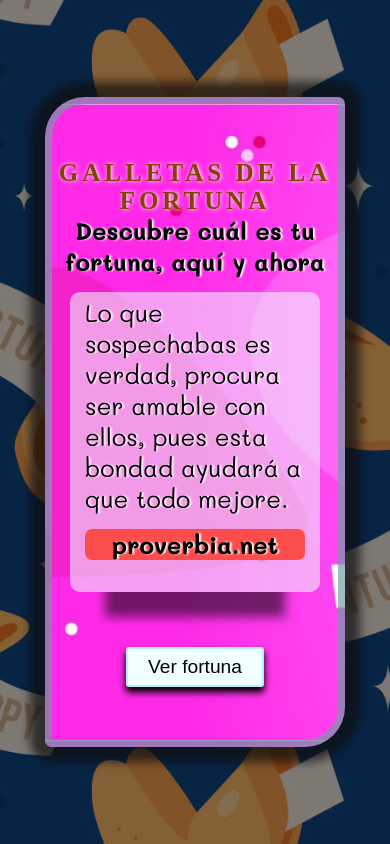
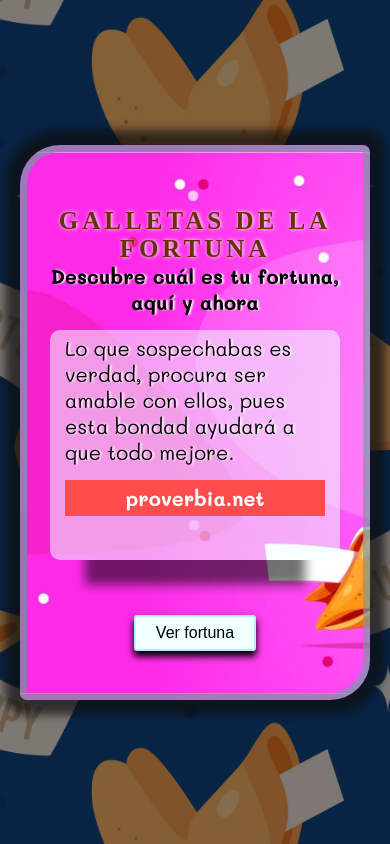
Before and after one commit to Compucalima/fortune-cookies, a React (Vite) app: page / in a window 390 px wide. Built offline with nearby package versions, Linux system fonts and the light colour scheme; a web font is replaced by a local one.

Commit message:
Entrega final, ajuste de responsividad full

```diff
--- a/src/App.css
+++ b/src/App.css
@@ -5,7 +5,6 @@
     padding: 0;
     box-sizing: border-box;
 }
-
 #root {
   display: flex;
   justify-content: center;
@@ -13,7 +12,6 @@
   height: 100vh;
 }
 body {
-
   position: relative;
   font-family: 'Mali', cursive;
   background-image: url('/img/background.jpg');
--- a/src/App.jsx
+++ b/src/App.jsx
@@ -5,7 +5,9 @@ import { useState } from 'react'
 function App() {
   const rutaBase = '/img/'
   const images = ['fondo1.jpg', 'fondo2.jpg', 'fondo3.jpg', 'fondo4.jpg']
+  let rutaCompleta = rutaBase + images[Math.floor(Math.random() * images.length)]
   const [index, setIndex] = useState(0)
+
   const nextPhrase = () => {
       if(index < frases.length -1){
         setIndex(index + 1)
@@ -13,7 +15,6 @@ function App() {
         setIndex(0)
       }
   }
-  let rutaCompleta = rutaBase + images[Math.floor(Math.random() * images.length)]
   const articleCardStyle = {
     backgroundImage: `url(${rutaCompleta})`,
   };
--- a/src/index.css
+++ b/src/index.css
@@ -28,7 +28,7 @@
   font-family: 'Rubik Dirt', cursive;
   font-size: 35px;
   letter-spacing: 4px;
-  color: rgb(131, 67, 7);
+  color: rgb(100, 51, 6);
   text-shadow:  rgb(253, 253, 253) 1px 0 4px;
 }
 .titulo__app {
@@ -46,10 +46,10 @@
 }
 .message__content {
   width: 550px;
-  height: 200px;
+  height: 230px;
   margin-top: 55px;
   margin-bottom: 55px;
-  padding: 20px 70px ;
+  padding: 20px 40px ;
   background-color: rgba(240, 255, 255, 0.543);
   box-shadow: 0px 60px 10px -35px rgba(6, 6, 6, 0.563);
   border-radius: 10px;
@@ -57,12 +57,13 @@
 .autor{
   display: flex;
   justify-content: center;
+  color: #fff;
   margin-top: 10px;
   background-color: #fc4c4c;
   margin-top: 15px;
-  border-radius: 7px;
   font-weight: bold;
-
+  text-shadow: none;
+  padding: 5px 3px;
 }
 .message__button {
   cursor: pointer;
@@ -98,18 +99,47 @@
 @media screen and (max-width: 479px) {
   .message__content {
     padding: 5px 15px ;
-    width: 250px;
-    height: 300px;
+    width: 290px;
+    height: 230px;
     margin-top: 15px;
     transition: 0.5s ease-in-out;
+    font-size: 20px;
   }
   .article__card {
-    width: 300px;
-    height: 650px;
+    width: 350px;
+    height: 555px;
     border-radius: 40px 7px 40px 7px;
     transition: 0.5s ease-in-out;
+    margin: 10px;
   }
   .titulo__app h1 {
     font-size: 25px;
   }
+  .sub__titulo{
+    font-size: 20px;
+  }
+  .message__button {
+    font-size: 16px;
+  }
 }
+@media screen and (max-width: 281px) {
+  .message__content {
+    width: 230px;
+    margin-top: 10px;
+    margin-bottom: 30px;
+    font-size: 18px;
+  }
+  .article__card {
+    height: 500px;
+    margin: 7px;
+  }
+  .titulo__app h1 {
+    font-size: 20px;
+  }
+  .sub__titulo{
+    font-size: 18px;
+  }
+  .message__button {
+    font-size: 15px;
+  }
+}
```
